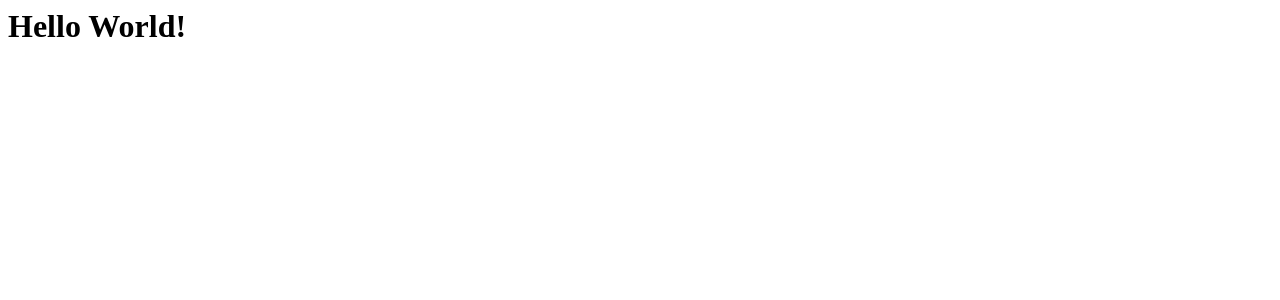
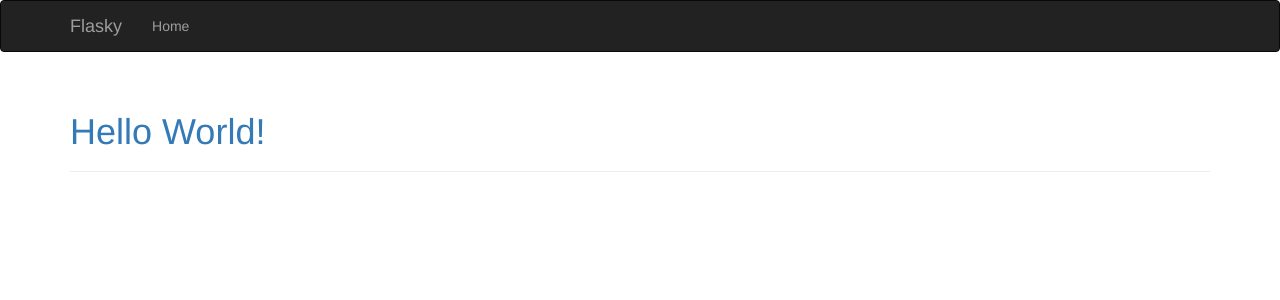
Before and after one commit to henry199101/flask_web_development_henry, a Flask app: page / in a window 1280 px wide. Shown: the top 300 px of the page. Run offline with Flask 2, Linux system fonts and the light colour scheme; some libraries are stand-ins or nearby versions.

Commit message:
modify index.html, 使它继承自base.html.

```diff
--- a/flasky/templates/index.html
+++ b/flasky/templates/index.html
@@ -1 +1,9 @@
-<h1>Hello World!</h1>
+{% extends "base.html" %}
+
+{% block title %}Flasky{% endblock %}
+
+{% block page_content %}
+<div class="page-header">
+	<h1>Hello World!</h1>
+</div>
+{% endblock %}
```
